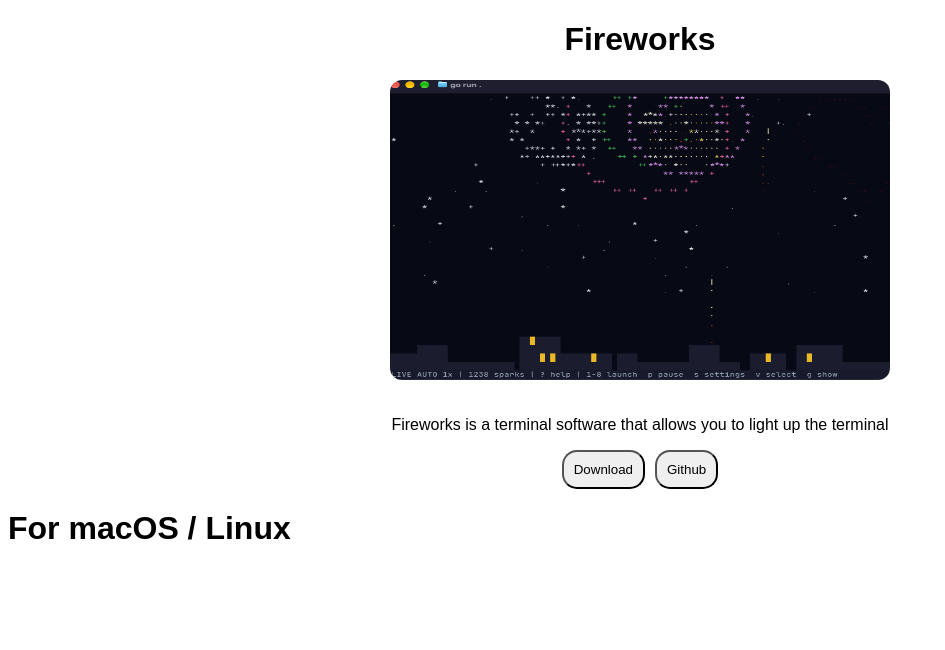
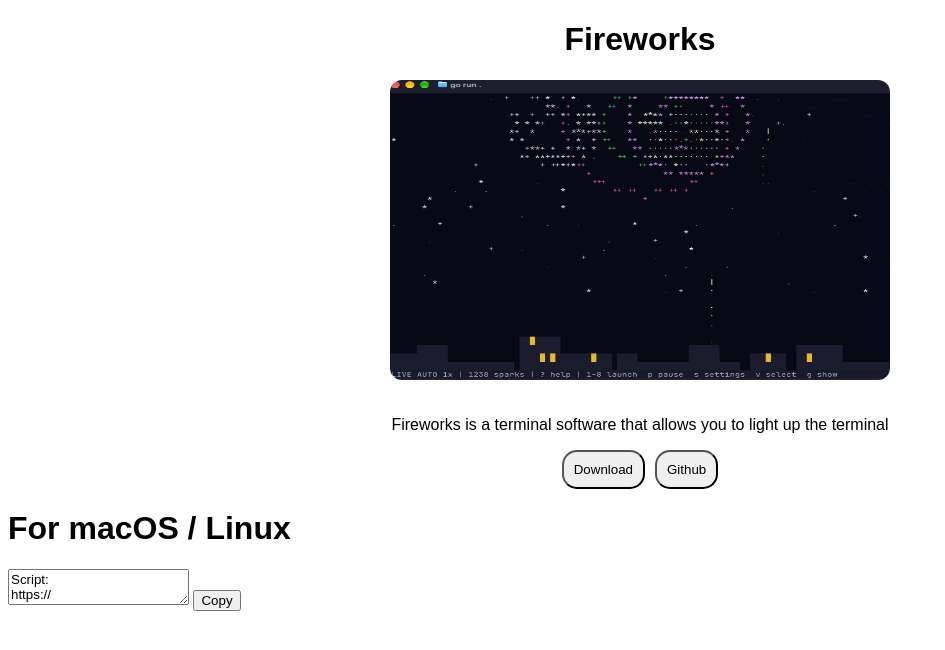
Before and after one commit to RusilKoirala/fireworks, a plain HTML site: page web/index.html in a window 1280 px wide. Shown: the whole page, without its empty margins (0-945 px from the left). Drawn offline with Linux system fonts and the light colour scheme; a web font is replaced by a local one.

Commit message:
add copy text holder

```diff
--- a/web/index.html
+++ b/web/index.html
@@ -28,6 +28,13 @@
 
     <div>
       <h1>For macOS / Linux</h1>
+
+      <textarea>
+Script:
+https://
+
+      </textarea>
+      <button>Copy</button>
     </div>
   </body>
 
```
